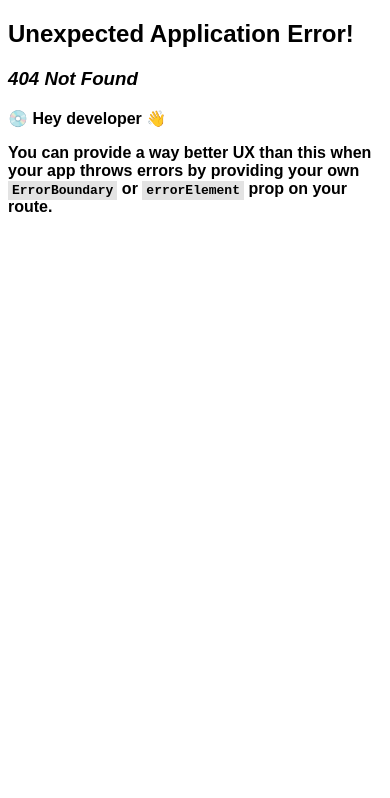
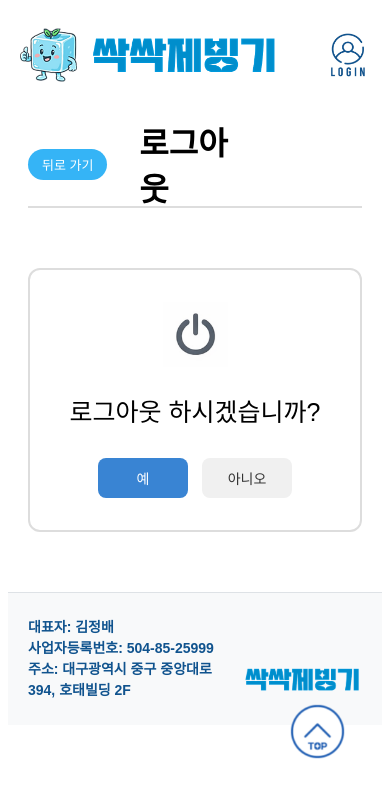
Before and after one commit to icemachine-green/icemachine_client, a React app: page /mypage/logout in a window 390 px wide. Before the commit this address had no page. Shown: the top 798 px of the page. Built offline with nearby package versions, Linux system fonts and the light colour scheme; the HTML template or start-up script is replaced by a standard one; a web font is replaced by a local one.

Commit message:
251227 MY_LOGOUT 페이지 구현 완료, 반응형 구현 완료

```diff
--- /dev/null
+++ b/src/components/users/MyLogout.css
@@ -0,0 +1,154 @@
+.logout-page-container {
+  margin: 0 auto;
+  max-width: 1440px;
+  padding: 0 20px 60px;
+}
+
+/* =========================
+   헤더
+========================= */
+.logout-page-head {
+  display: grid;
+  grid-template-columns: 1fr 1fr 1fr; /* ✅ 중앙 정확히 */
+  align-items: center;
+  height: 80px;
+}
+
+.logout-page-head p {
+  justify-self: center;          /* 정중앙 */
+  margin: 0;
+  font-size: 32px;
+  font-weight: 700;
+}
+
+.logout-back-btn {
+  justify-self: start;
+  padding: 6px 20px;
+  border-radius: 20px;
+  border: none;
+  background-color: #35B4F6;
+  color: #ffffff;
+  font-size: 16px;
+  cursor: pointer;
+}
+
+/* =========================
+   가로선
+========================= */
+.logout-page-underline {
+  border: 0;
+  height: 1.5px;
+  background-color: #dddddd;
+  margin-bottom: 60px;
+}
+
+/* =========================
+   로그아웃 카드
+========================= */
+.logout-card-wrapper {
+  display: flex;
+  justify-content: center;
+}
+
+.logout-card {
+  width: 420px;
+  padding: 40px 30px;
+  border-radius: 12px;
+  border: 2px solid #dddddd;
+  background-color: #ffffff;
+  text-align: center;
+}
+
+/* 아이콘 */
+.logout-icon {
+  width: 65px;
+  height: 65px;
+  margin: 0 auto 20px;
+}
+
+.logout-icon img {
+  width: 100%;
+  height: 100%;
+  object-fit: contain;
+}
+
+/* 메시지 */
+.logout-message {
+  font-size: 30px;
+  font-weight: 500;
+  margin-bottom: 30px;
+}
+
+/* 버튼 */
+.logout-btn-group {
+  display: flex;
+  justify-content: center;
+  gap: 14px;
+}
+
+.logout-btn-group button {
+  width: 100px;
+  padding: 10px 0;
+  font-size: 20px;
+  border-radius: 8px;
+  border: none;
+  cursor: pointer;
+}
+
+.logout-btn-confirm {
+  background-color: #3984D3;
+  color: #ffffff;
+}
+
+.logout-btn-cancel {
+  background-color: #f0f0f0;
+  color: #333333;
+}
+
+/* =========================
+   반응형
+========================= */
+
+/* 1024px */
+@media (max-width: 1024px) {
+  .logout-page-head p {
+    font-size: 32px;
+  }
+}
+
+/* 950px */
+@media (max-width: 950px) {
+  .logout-card {
+    width: 380px;
+  }
+}
+
+/* 768px */
+@media (max-width: 768px) {
+  .logout-card {
+    width: 340px;
+    padding: 36px 24px;
+  }
+
+  .logout-message {
+    font-size: 25px;
+  }
+}
+
+/* 480px */
+@media (max-width: 480px) {
+  .logout-back-btn {
+    font-size: 13px;
+    padding: 6px 14px;
+  }
+
+  .logout-card {
+    width: 100%;
+    padding: 32px 20px;
+  }
+
+  .logout-btn-group button {
+    width: 90px;
+    font-size: 14px;
+  }
+}
--- /dev/null
+++ b/src/components/users/MyLogout.jsx
@@ -0,0 +1,66 @@
+import { useNavigate } from "react-router-dom";
+import "./MyLogout.css";
+
+const LogoutPage = () => {
+  const navigate = useNavigate();
+
+  const handleBack = () => {
+    navigate("/mypage");
+  };
+
+  const handleLogout = () => {
+    alert("로그아웃 되었습니다.");
+    // 실제 로그아웃 로직 위치
+  };
+
+  return (
+    <div className="logout-page-container">
+
+      {/* 상단 헤더 영역 */}
+      <div className="logout-page-head">
+        <button className="logout-back-btn" onClick={handleBack}>
+          뒤로 가기
+        </button>
+        <p>로그아웃</p>
+      </div>
+
+      <hr className="logout-page-underline" />
+
+      {/* 로그아웃 카드 */}
+      <div className="logout-card-wrapper">
+        <div className="logout-card">
+
+          <div className="logout-icon">
+            <img
+              src="/public/icons/my_page_logout.png"
+              alt="로그아웃"
+            />
+          </div>
+
+          <p className="logout-message">
+            로그아웃 하시겠습니까?
+          </p>
+
+          <div className="logout-btn-group">
+            <button
+              className="logout-btn-confirm"
+              onClick={handleLogout}
+            >
+              예
+            </button>
+            <button
+              className="logout-btn-cancel"
+              onClick={handleBack}
+            >
+              아니오
+            </button>
+          </div>
+
+        </div>
+      </div>
+
+    </div>
+  );
+};
+
+export default LogoutPage;
--- a/src/components/users/MyPage.jsx
+++ b/src/components/users/MyPage.jsx
@@ -15,6 +15,10 @@ const MyPage = () => {
 
   function redirectMyReviews() {
     return navigate('/mypage/reviews');
+  }
+
+  function redirectMyLogout() {
+    return navigate('/mypage/logout');
   }
 
   return (
@@ -100,7 +104,7 @@ const MyPage = () => {
           </div>
 
           {/* 카드5-로그아웃 */}
-          <div className="my-page-card">
+          <div className="my-page-card" onClick={redirectMyLogout}>
             <div className="my-page-card-sub-container-1">
               <img src="/icons/my_page_logout.png" alt="로그아웃" className="my-page-card-icon" />
               <div className="my-page-card-text">
```
Also changed, not shown: src/routes/Router.jsx (+6 -1 lines).
